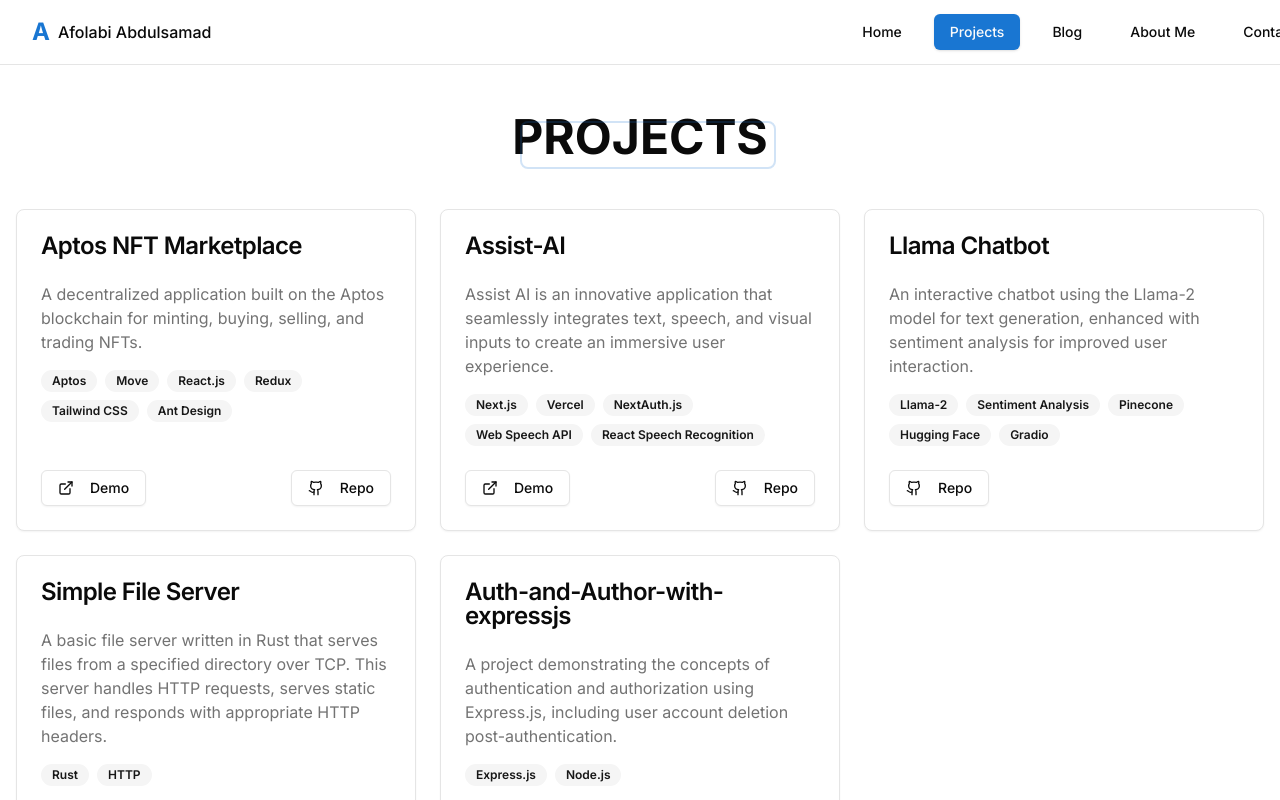
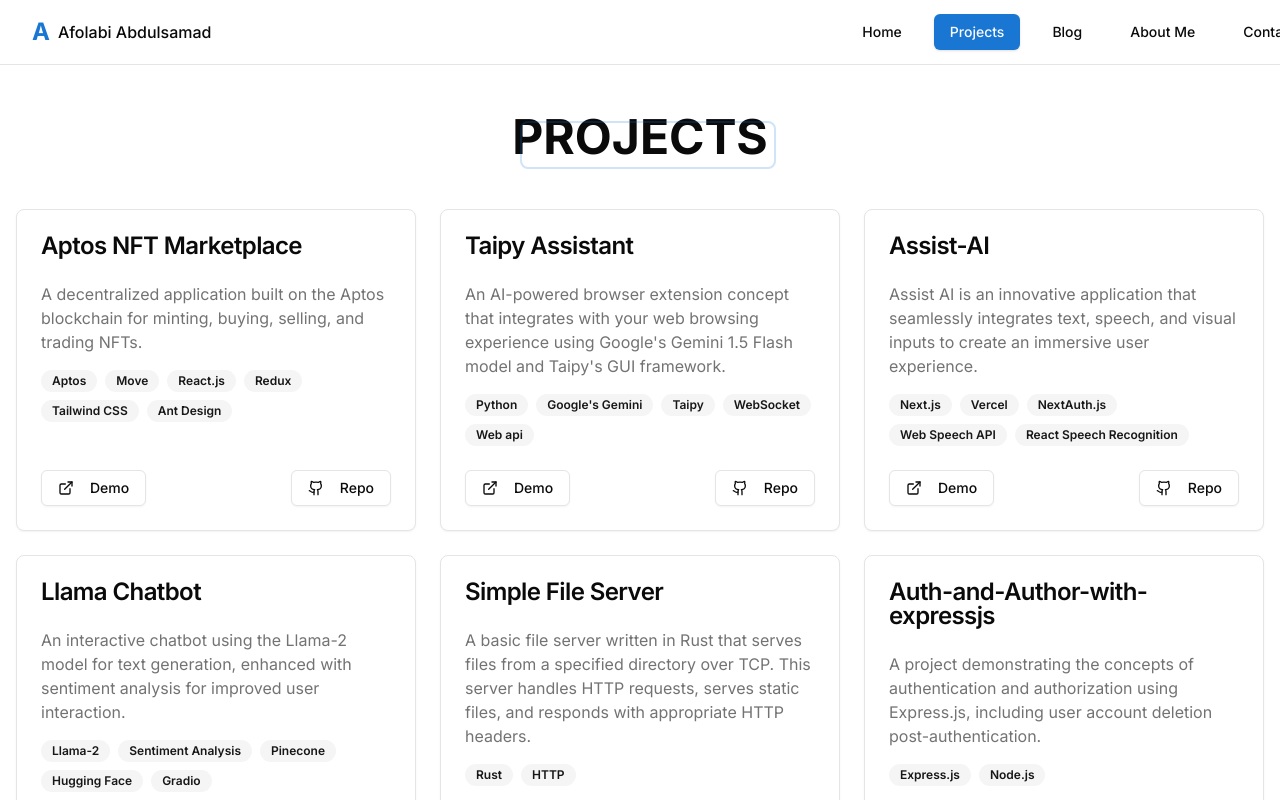
Before and after one commit to fullendmaestro/my_portfolio_site, a Next.js app: page /projects in a window 1280 px wide. Shown: the top 800 px of the page. Built offline with nearby package versions, Linux system fonts and the light colour scheme.

Commit message:
added Taipy Assistant project details to projects page

```diff
--- a/app/projects/page.tsx
+++ b/app/projects/page.tsx
@@ -16,6 +16,20 @@
     ],
     demoLink: "https://aptos-nft-marketplace-pi.vercel.app/",
     repoLink: "https://github.com/fullendmaestro/aptos-nft-marketplace",
+  },
+  {
+    title: "Taipy Assistant",
+    description:
+      "An AI-powered browser extension concept that integrates with your web browsing experience using Google's Gemini 1.5 Flash model and Taipy's GUI framework.",
+    technologies: [
+      "Python",
+      "Google's Gemini",
+      "Taipy",
+      "WebSocket",
+      "Web api",
+    ],
+    demoLink: "https://assist-ai-eta.vercel.app/",
+    repoLink: "https://github.com/fullendmaestro/taipy-challenge",
   },
   {
     title: "Assist-AI",
```
